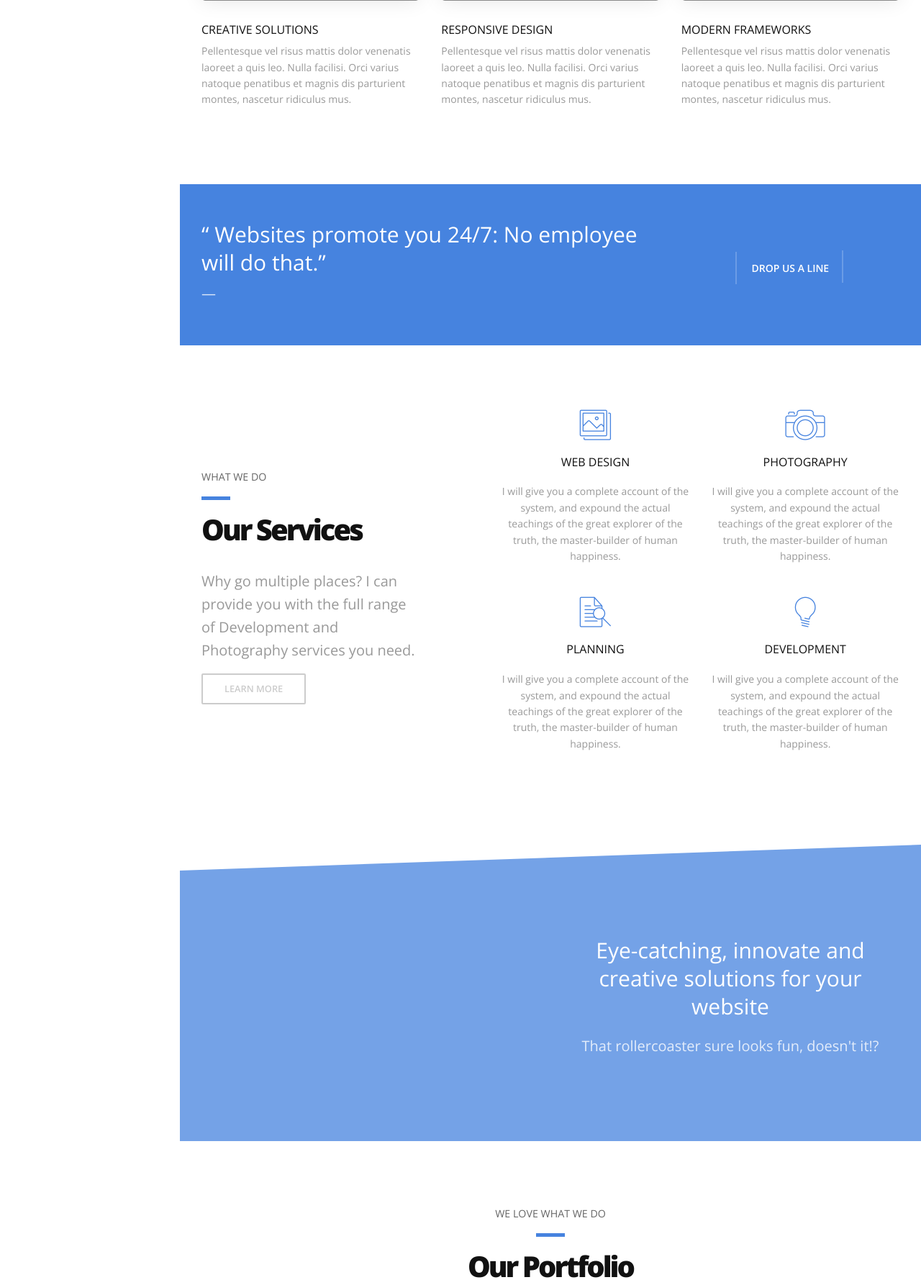
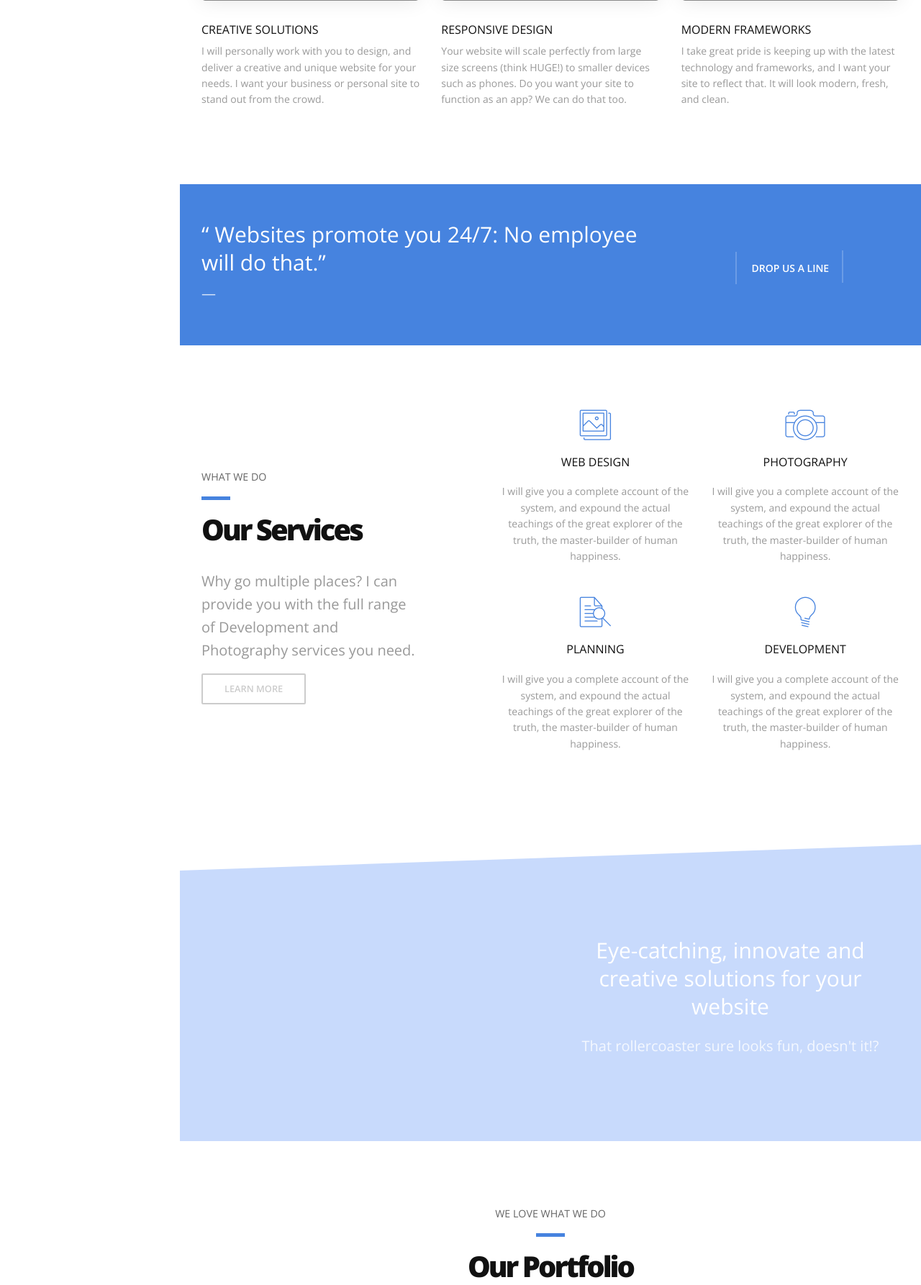
Before and after one commit to b-withers/bw-update, a PHP site: page / in a window 1280 px wide. Shown: the part 1452-3238 px from the top of the page at 72% size. Run offline with PHP 8.4, Linux system fonts and the light colour scheme; some libraries are stand-ins or nearby versions; some web fonts are replaced.

Commit message:
working, and youtube video overlay

```diff
--- a/css/style-leftNavbar.css
+++ b/css/style-leftNavbar.css
@@ -505,7 +505,7 @@ strong, b {
   z-index: 1; }
 
 .parallax-overlay.overlay-primary:after {
-  background-color: rgba(70, 131, 223, 0.75); }
+  background-color: rgba(95, 148, 247, 0.342); }
 
 /*
 Responsive Utilites Style (This css is removed from beta version)
--- a/index.html
+++ b/index.html
@@ -111,21 +111,21 @@
                         <img src='images/con1.jpg' alt='' class='img-fluid center-img shadow-card mb30'>
                         <h5 class='text-uppercase'>Creative Solutions</h5>
                         <p>
-                                Pellentesque vel risus mattis dolor venenatis laoreet a quis leo. Nulla facilisi. Orci varius natoque penatibus et magnis dis parturient montes, nascetur ridiculus mus.
+                                I will personally work with you to design, and deliver a creative and unique website for your needs. I want your business or personal site to stand out from the crowd.
                         </p>
                     </div>
                     <div class='col-md-4 mb40'>
                         <img src='images/con2.jpg' alt='' class='img-fluid center-img shadow-card mb30'>
                         <h5 class='text-uppercase'>Responsive Design</h5>
                         <p>
-                                Pellentesque vel risus mattis dolor venenatis laoreet a quis leo. Nulla facilisi. Orci varius natoque penatibus et magnis dis parturient montes, nascetur ridiculus mus.
+                                Your website will scale perfectly from large size screens (think HUGE!) to smaller devices such as phones. Do you want your site to function as an app? We can do that too.
                         </p>
                     </div>
                     <div class='col-md-4 mb40'>
                         <img src='images/con3.jpg' alt='' class='img-fluid center-img shadow-card mb30'>
                         <h5 class='text-uppercase'>Modern frameworks</h5>
                         <p>
-                                Pellentesque vel risus mattis dolor venenatis laoreet a quis leo. Nulla facilisi. Orci varius natoque penatibus et magnis dis parturient montes, nascetur ridiculus mus.
+                                I take great pride is keeping up with the latest technology and frameworks, and I want your site to reflect that. It will look modern, fresh, and clean.
                         </p>
                     </div>
                 </div>
```
